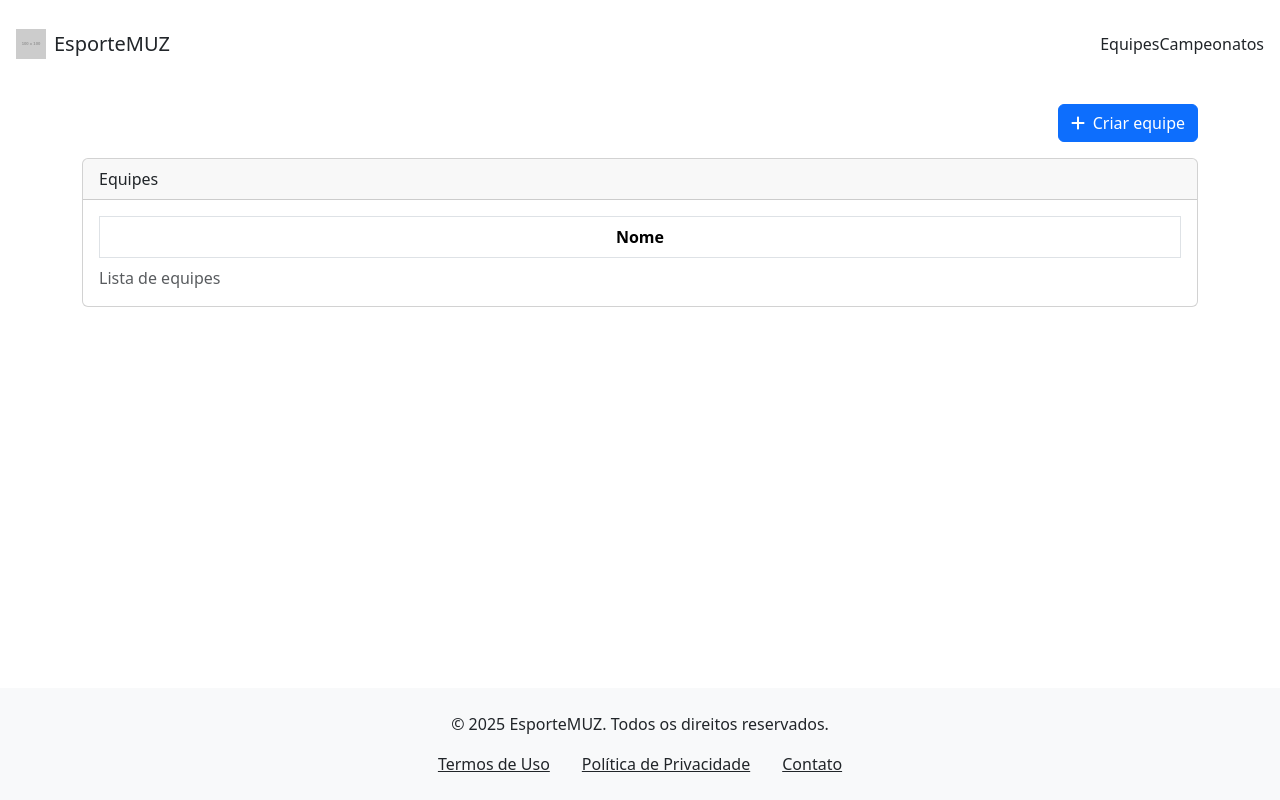
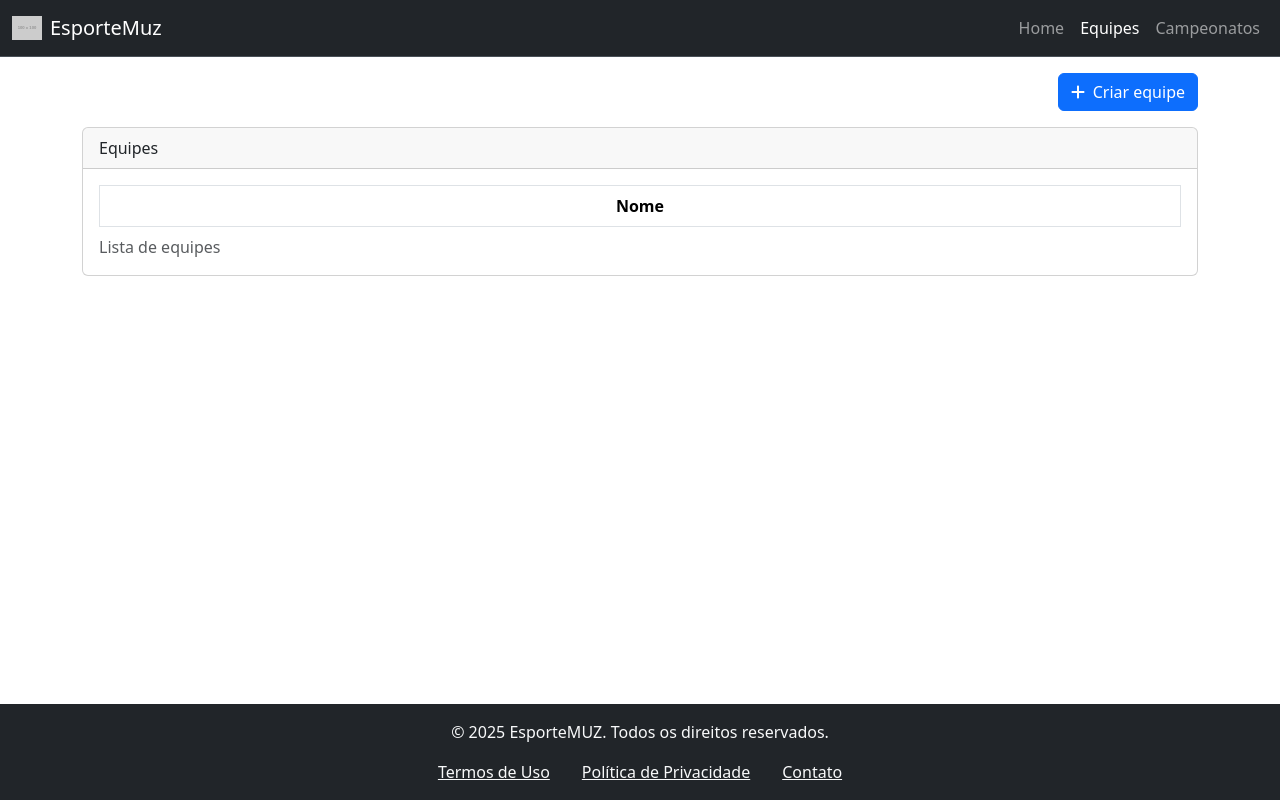
Before and after one commit to maismuz/web, a Django app: page /esportemuz/equipe/ in a window 1280 px wide. Run offline with Django 4.2, Linux system fonts and the light colour scheme; grey boxes labelled with a size stand in for pictures from a placeholder-image service; data that the repository does not hold is empty; parts of the project's set-up code (start-up, migrations or seed data) failed here and were passed over; some libraries are stand-ins or nearby versions.

Commit message:
Update footer and navbar styles for improved visibility and consistency

```diff
--- a/apps/esportemuz/templates/esportemuz/partials/_footer.html
+++ b/apps/esportemuz/templates/esportemuz/partials/_footer.html
@@ -1,10 +1,10 @@
-<footer class="text-dark py-4 bg-body-tertiary">
+<footer class="text-light py-3 bg-dark">
     <div class="container text-center">
         <p>&copy; {% now "Y" %} EsporteMUZ. Todos os direitos reservados.</p>
         <div class="d-flex justify-content-center">
-            <a href="#" class="text-dark mx-3">Termos de Uso</a>
-            <a href="#" class="text-dark mx-3">Política de Privacidade</a>
-            <a href="#" class="text-dark mx-3">Contato</a>
+            <a href="#" class="text-light mx-3">Termos de Uso</a>
+            <a href="#" class="text-light mx-3">Política de Privacidade</a>
+            <a href="#" class="text-light mx-3">Contato</a>
         </div>
     </div>
 </footer>
--- a/apps/esportemuz/templates/esportemuz/partials/_navbar.html
+++ b/apps/esportemuz/templates/esportemuz/partials/_navbar.html
@@ -1,17 +1,27 @@
 {% load static %}
 
-<nav class="navbar navbar-expand-lg navbar-custom px-3 py-4">
-    <a href="#" class="navbar-brand d-flex align-items-center text-decoration-none text-dark">
-        <img src="https://placehold.co/100" alt="Logo" width="30" height="30" class="d-inline-block align-text-top me-2">
-        EsporteMUZ
-    </a>
-    <button class="navbar-toggler" type="button" data-bs-toggle="collapse" data-bs-target="#navbarNav" aria-controls="navbarNav" aria-expanded="false" aria-label="Toggle navigation">
-        <span class="navbar-toggler-icon"></span>
-    </button>
-    <div class="collapse navbar-collapse" id="navbarNav">
-        <div class="d-flex ms-auto align-items-center">
-            <a class="nav-link" href="{% url 'esportemuz:equipe' %}">Equipes</a>
-            <a class="nav-link" href="{% url 'esportemuz:campeonato' %}">Campeonatos</a>
+<nav class="navbar navbar-expand-lg bg-dark border-bottom border-body" data-bs-theme="dark">
+    <div class="container-fluid">
+        <button class="navbar-toggler" type="button" data-bs-toggle="collapse" data-bs-target="#navbarTogglerDemo03"
+            aria-controls="navbarTogglerDemo03" aria-expanded="false" aria-label="Toggle navigation">
+            <span class="navbar-toggler-icon"></span>
+        </button>
+        <a class="navbar-brand mb-0 h1 d-flex align-items-center gap-2" href="#">
+            <img src="https://placehold.co/100" alt="Logo" width="30" height="24" class="d-inline-block align-text-top">
+            EsporteMuz
+        </a>
+        <div class="collapse navbar-collapse" id="navbarTogglerDemo03">
+            <ul class="navbar-nav ms-auto mb-2 mb-lg-0">
+                <li class="nav-item">
+                    <a class="nav-link {% if request.resolver_match.view_name == 'esportemuz:index' %}active{% endif %}" href="{% url 'esportemuz:index' %}">Home</a>
+                </li>
+                <li class="nav-item">
+                    <a class="nav-link {% if request.resolver_match.view_name == 'esportemuz:equipe' %}active{% endif %}" href="{% url 'esportemuz:equipe' %}">Equipes</a>
+                </li>
+                <li class="nav-item">
+                    <a class="nav-link {% if request.resolver_match.view_name == 'esportemuz:campeonato' %}active{% endif %}" href="{% url 'esportemuz:campeonato' %}">Campeonatos</a>
+                </li>
+            </ul>
         </div>
     </div>
 </nav>
```
